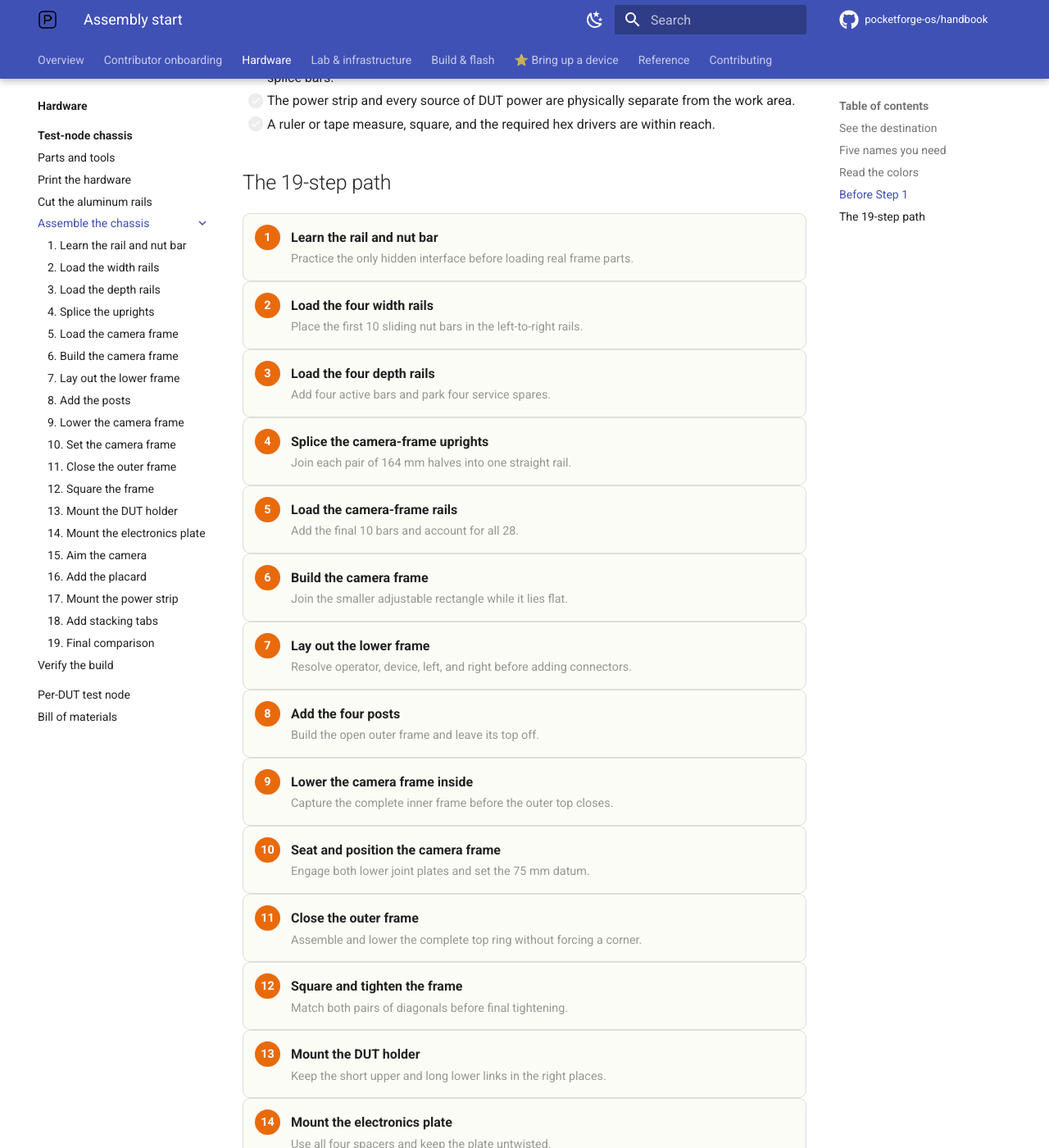
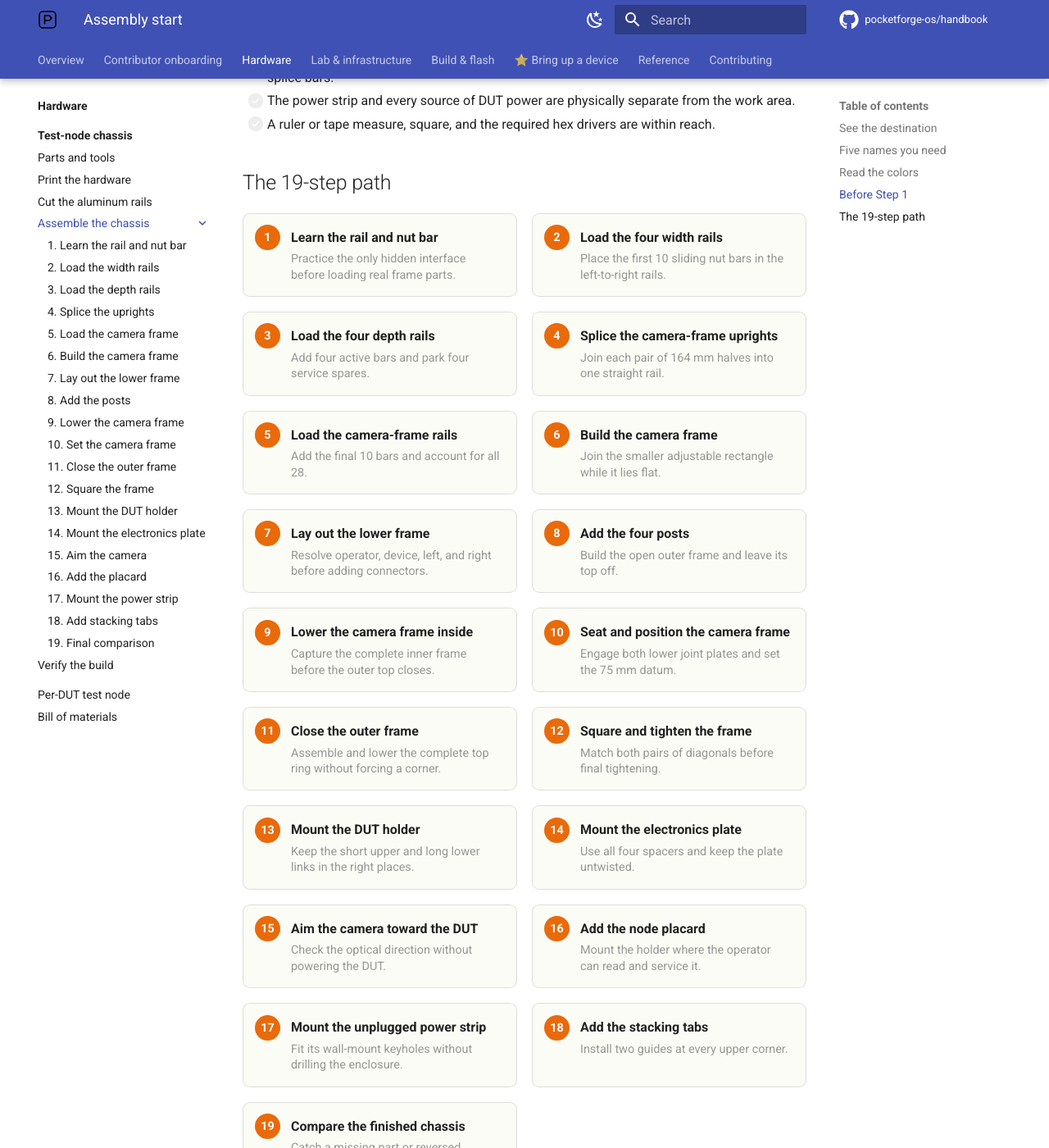
Before and after one commit to pocketforge-os/handbook, an MkDocs documentation site: the page built from docs/hardware/test-node-chassis/assemble/index.md, in a window 1280 px wide and 1400 px high, scrolled down 2315 px. Shown: the whole window at 82% size. Built offline with MkDocs 1.6.1 and Material for MkDocs 9.7.7, drawn with Linux system fonts in a browser that asks for light colours; comment, search, counter and statistics services are not loaded.

Commit message:
docs: separate assembly path cards

```diff
--- a/docs/assets/custom.css
+++ b/docs/assets/custom.css
@@ -409,10 +409,10 @@
   white-space: nowrap;
 }
 
-.pf-step-list {
+.md-typeset ol.pf-step-list {
   display: grid;
   grid-template-columns: repeat(2, minmax(0, 1fr));
-  gap: 0.7rem;
+  gap: 0.9rem;
   margin: 1rem 0 1.5rem !important;
   padding: 0 !important;
   list-style: none !important;
@@ -490,7 +490,7 @@
   }
 
   .pf-visual-key,
-  .pf-step-list {
+  .md-typeset ol.pf-step-list {
     grid-template-columns: 1fr;
   }
 
```
